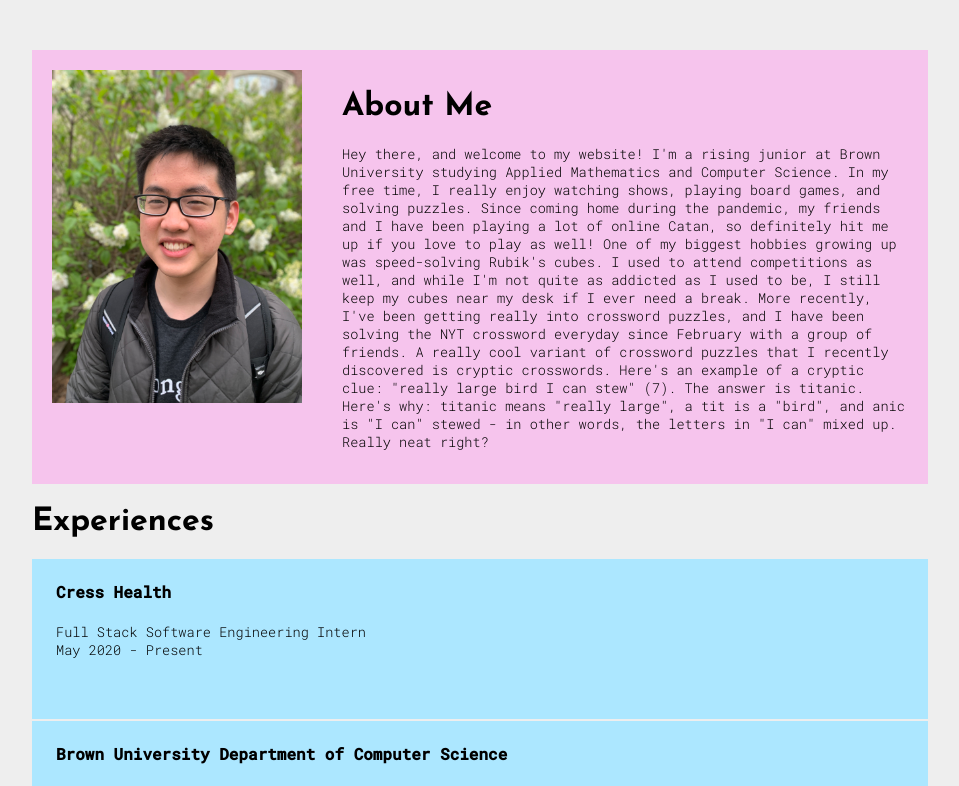
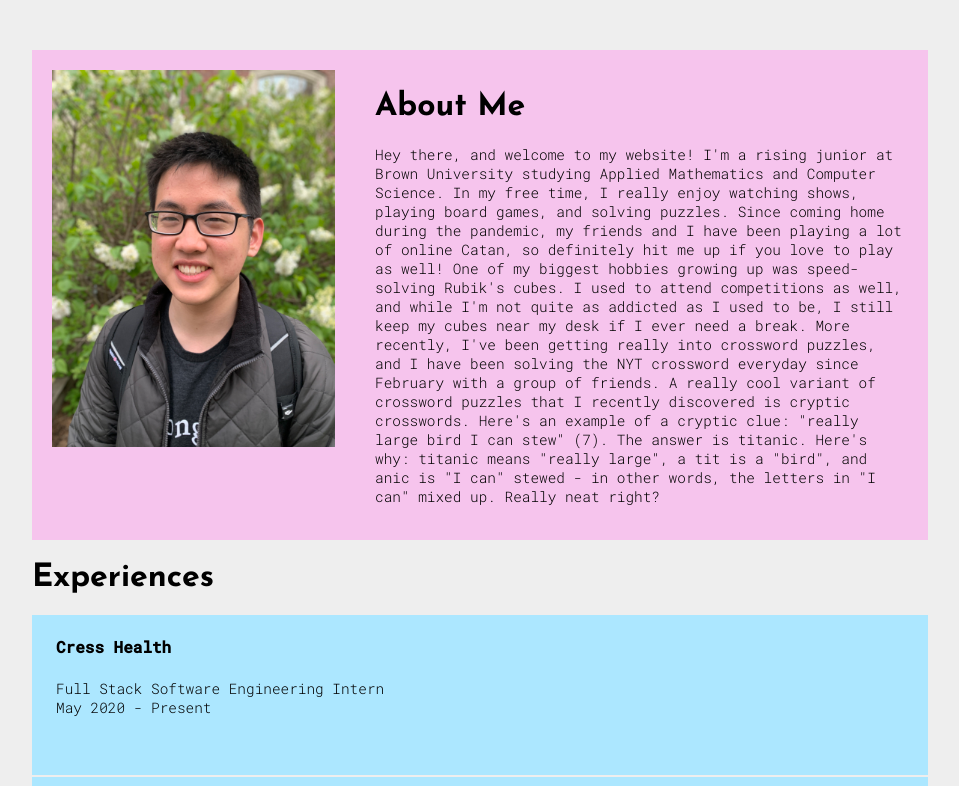
Before and after one commit to TimothyWang56/personal-website, a React (Create React App) app: page / in a window 1280 px wide. Shown: the top 786 px of the page, without its empty margins (160-1119 px from the left). Built offline with nearby package versions, Linux system fonts and the light colour scheme.

Commit message:
fixed portrait resizing and wrap

```diff
--- a/src/css/App.css
+++ b/src/css/App.css
@@ -30,5 +30,5 @@ h4 {
 
 p {
     font-family: roboto-mono-light;
-    font-size: 0.85em;
+    font-size: 0.9em;
 }
--- a/src/css/Intro.css
+++ b/src/css/Intro.css
@@ -4,18 +4,24 @@
 
 .intro-card {
     display: flex;
+    flex-wrap: wrap;
     background-color: rgba(255, 156, 238, 0.5);
-    /* background-color: #FF9CEE; */
-    /* color: black; */
+    align-items: flex-start;
 }
 
 .portrait {
-    padding: 20px 20px 20px 20px;
-    width: 250px;
-    align-self: flex-start;
+    width: 150px;
+    padding: 20px;
+    flex: 1 1 auto;
+    /* max-height: 400px; */
+    /* width: 100%; */
+    /* min-width: 300px;
+    max-height: 400px */
 }
 
 .intro-text {
-    padding: 20px 20px 20px 20px;
-    flex: 1 1 auto;
+    /* min-width: 200px; */
+    width: 400px;
+    padding: 20px;
+    flex: 1 3 auto;
 }
```
